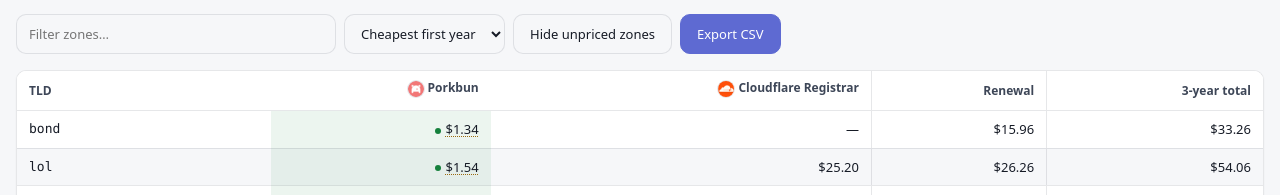
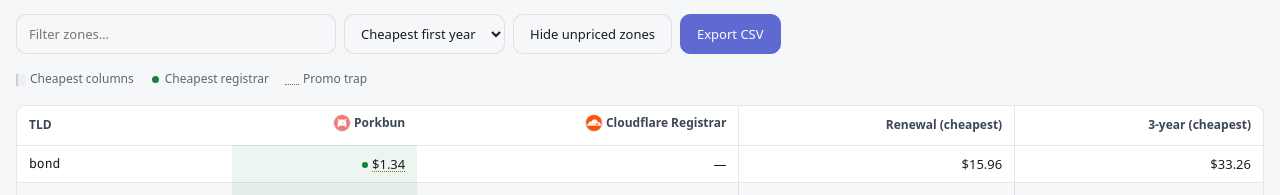
Before and after one commit to WhiteBite/Domain-Hunter, a Svelte app: page / in a window 1280 px wide. Both pictures are taken after a click on the tab "Prices". Shown: the part 198-393 px from the top of the page. Built offline with nearby package versions, Linux system fonts and the light colour scheme; no server answers; a web font is replaced by a local one.

Commit message:
fix(ui): visual audit quick wins (humanized timer, dark contrast, focus ring, preset states, prices legend, tab strip)

```diff
--- a/src/App.svelte
+++ b/src/App.svelte
@@ -57,7 +57,8 @@
     window.scrollTo({ top: 0 });
   });
 
-  // Tab bar right-edge fade: shown only while the bar actually overflows.
+  // Tab bar right-edge fade: shown only while the bar overflows AND there is
+  // still content to the right (hides once scrolled to the end).
   let tabsEl: HTMLElement | null = $state(null);
   let tabsScrollable = $state(false);
   $effect(() => {
@@ -66,12 +67,27 @@
     void current.lang;
     if (!el) return;
     const check = (): void => {
-      tabsScrollable = el.scrollWidth > el.clientWidth + 1;
+      const overflowing = el.scrollWidth > el.clientWidth + 1;
+      const atEnd = el.scrollLeft + el.clientWidth >= el.scrollWidth - 1;
+      tabsScrollable = overflowing && !atEnd;
     };
     check();
+    el.addEventListener('scroll', check, { passive: true });
     const ro = new ResizeObserver(check);
     ro.observe(el);
-    return () => ro.disconnect();
+    return () => {
+      el.removeEventListener('scroll', check);
+      ro.disconnect();
+    };
+  });
+
+  // Keep the active tab visible in the strip when tabs overflow (mobile).
+  $effect(() => {
+    void tab;
+    const el = tabsEl;
+    if (!el) return;
+    const active = el.querySelector<HTMLButtonElement>('.tab.active');
+    active?.scrollIntoView({ behavior: 'smooth', inline: 'center', block: 'nearest' });
   });
 
   // Work tabs (check/generators/drops) use the wider content cap so the
@@ -526,6 +542,13 @@
     display: flex;
     gap: var(--space-1);
     overflow-x: auto;
+    /* The right-edge fade hints at scrollability — a native scrollbar would
+       double-signal (and eat vertical space on mobile). */
+    scrollbar-width: none;
+  }
+
+  .tabs::-webkit-scrollbar {
+    display: none;
   }
 
   /* Right-edge fade hints at more tabs off-canvas (mobile). Applied only
--- a/src/ui/chrome.css
+++ b/src/ui/chrome.css
@@ -155,6 +155,21 @@
   color: var(--amber);
 }
 
+/* ---- Status badge dark-contrast lift (StatusBadge) ----
+   The 'taken' variant is neutral-soft fill + secondary text with no border —
+   on near-black dark rows that reads gray-on-gray. Raise text and border one
+   step. Selector specificity (attribute + two classes) outweighs the
+   component-scoped rules without !important. */
+
+[data-theme='dark'] .badge.taken {
+  color: var(--text);
+  border-color: var(--border-strong);
+}
+
+[data-theme='dark'] .badge.taken .dot {
+  background: var(--text-secondary);
+}
+
 /* ---- Toast (SettingsTab / DropsTab -- centered, no animation) ---- */
 
 .toast {
--- a/src/ui/components/PricesTab.svelte
+++ b/src/ui/components/PricesTab.svelte
@@ -14,6 +14,10 @@
   const registrarName = new Map<string, string>(registrars.map((r) => [r.id, r.name]));
   const history =
     historyJson as unknown as Record<string, Array<[string, number | null, number | null]>>;
+
+  /** Cold start: no CI-harvested snapshots bundled yet → trends are impossible
+      and the user gets a one-line explanation instead of empty trend cells. */
+  const hasHistory = Object.keys(history).length > 0;
 
   type SortMode = 'reg' | 'renew' | 'alpha';
 
@@ -219,6 +223,26 @@
     </button>
   </div>
 
+  {#if table && Object.keys(table.tlds).length > 0}
+    <div class="legend">
+      <span class="legend-item" title={t('prices.legend.band.tip')}>
+        <span class="swatch swatch-band" aria-hidden="true"></span>
+        {t('prices.legend.band')}
+      </span>
+      <span class="legend-item" title={t('prices.legend.dot.tip')}>
+        <span class="swatch swatch-dot" aria-hidden="true"></span>
+        {t('prices.legend.dot')}
+      </span>
+      <span class="legend-item" title={t('prices.legend.trap.tip')}>
+        <span class="swatch swatch-trap" aria-hidden="true"></span>
+        {t('prices.legend.trap')}
+      </span>
+    </div>
+    {#if !hasHistory}
+      <p class="muted coldstart">{t('prices.trends.coldstart')}</p>
+    {/if}
+  {/if}
+
   {#if !table || Object.keys(table.tlds).length === 0}
     <p class="muted empty">{t('prices.empty')}</p>
   {:else}
@@ -243,8 +267,8 @@
                 </span>
               </th>
             {/each}
-            <th class="price-col best-col">{t('price.renewal')}</th>
-            <th class="price-col best-col">{t('price.tco')}</th>
+            <th class="price-col best-col">{t('prices.col.renewal')}</th>
+            <th class="price-col best-col">{t('prices.col.tco')}</th>
           </tr>
         </thead>
         <tbody>
@@ -398,10 +422,13 @@
     background: var(--accent-hover);
   }
 
+  /* On-state: soft fill + accent border + outer ring so the pressed toggle is
+     unmistakable in both themes (same family as the results filter chips). */
   .btn.active {
     background: var(--accent-soft);
     border-color: var(--accent);
-    color: var(--accent);
+    color: var(--accent-text);
+    box-shadow: 0 0 0 3px var(--accent-soft);
   }
 
   /* Cheapest-registrar columns (renewal / 3y TCO) are set off from the
@@ -409,6 +436,56 @@
   .best-col,
   .best-cell {
     border-left: 1px solid var(--border);
+  }
+
+  /* Compact encoding legend under the toolbar; each item carries a title
+     tooltip with the long explanation (same pattern as cell tooltips). */
+  .legend {
+    display: flex;
+    flex-wrap: wrap;
+    gap: var(--space-2) var(--space-4);
+    font-size: var(--text-xs);
+    color: var(--text-tertiary);
+  }
+
+  .legend-item {
+    display: inline-flex;
+    align-items: center;
+    gap: var(--space-1);
+    cursor: help;
+  }
+
+  .swatch {
+    flex: none;
+  }
+
+  /* Mini column band: sunken fill + leading divider, mirroring how the
+     cheapest columns are set off in the table (no full border, so it does
+     not read as a checkbox). */
+  .swatch-band {
+    width: 10px;
+    height: 12px;
+    background: var(--bg-sunken);
+    border-left: 2px solid var(--border-strong);
+    border-radius: 0 2px 2px 0;
+  }
+
+  .swatch-dot {
+    width: 7px;
+    height: 7px;
+    border-radius: 50%;
+    background: var(--green-solid);
+    margin: 0 2px;
+  }
+
+  .swatch-trap {
+    width: 14px;
+    height: 10px;
+    border-bottom: 1px dotted var(--amber);
+  }
+
+  .coldstart {
+    margin-top: calc(-1 * var(--space-2));
   }
 
   .table-wrap {
--- a/src/ui/components/TldPicker.svelte
+++ b/src/ui/components/TldPicker.svelte
@@ -693,10 +693,13 @@
     border-color: var(--border-strong);
     color: var(--text);
   }
+  /* Active preset: indigo fill/border + outer ring, matching the results
+     filter chips' on-state so the selection is obvious in both themes. */
   .preset.active {
     background: var(--accent-soft);
     border-color: var(--accent);
-    color: var(--accent);
+    color: var(--accent-text);
+    box-shadow: 0 0 0 3px var(--accent-soft);
   }
 
   .zone-list {
--- a/src/ui/tokens.css
+++ b/src/ui/tokens.css
@@ -109,8 +109,10 @@
   --scrollbar-thumb: rgba(16, 24, 40, 0.16);
   --scrollbar-thumb-hover: rgba(16, 24, 40, 0.26);
 
-  /* focus — accent ring + soft glow */
-  --focus-ring: 0 0 0 2px rgba(94, 106, 210, 0.55), 0 0 12px rgba(94, 106, 210, 0.25);
+  /* focus — keyboard focus is a double ring with a surface-colored gap so it
+     reads distinct from the selected/active state (accent border + soft fill,
+     no ring). Box shadows follow the element's own border-radius. */
+  --focus-ring: 0 0 0 2px var(--bg-elevated), 0 0 0 4px var(--accent);
 }
 
 [data-theme='dark'] {
@@ -122,10 +124,12 @@
   --bg-sunken: #08090b;
   --bg-overlay: #1a1d22;
 
-  /* borders — semi-transparent white over dark surfaces */
-  --border-subtle: rgba(255, 255, 255, 0.05);
-  --border: rgba(255, 255, 255, 0.08);
-  --border-strong: rgba(255, 255, 255, 0.14);
+  /* borders — semi-transparent white over dark surfaces. Raised one step so
+     outlines on outlined controls (icon buttons, chips, inputs) stay visible
+     against the near-black elevated surfaces. */
+  --border-subtle: rgba(255, 255, 255, 0.06);
+  --border: rgba(255, 255, 255, 0.12);
+  --border-strong: rgba(255, 255, 255, 0.20);
 
   /* text — never pure white */
   --text: #eef1f6;
@@ -176,8 +180,8 @@
   --scrollbar-thumb: rgba(255, 255, 255, 0.16);
   --scrollbar-thumb-hover: rgba(255, 255, 255, 0.26);
 
-  /* focus — same accent ring + soft glow */
-  --focus-ring: 0 0 0 2px rgba(94, 106, 210, 0.55), 0 0 12px rgba(94, 106, 210, 0.25);
+  /* focus — same double ring as light; vars resolve per theme */
+  --focus-ring: 0 0 0 2px var(--bg-elevated), 0 0 0 4px var(--accent);
 }
 
 /* ---- base ---- */
@@ -229,7 +233,6 @@
 :focus-visible {
   outline: none;
   box-shadow: var(--focus-ring);
-  border-radius: var(--radius-sm);
 }
 
 a {
@@ -321,6 +324,60 @@
   background-position: center;
 }
 
+/* Range sliders: fully themed. The UA-native track renders bright white in
+   dark mode even with accent-color, so take over track + thumb rendering.
+   The track uses a border token so the unfilled portion stays dark-friendly. */
+input[type='range'] {
+  -webkit-appearance: none;
+  appearance: none;
+  background: transparent;
+  min-height: 20px;
+  padding: 0;
+  cursor: pointer;
+}
+
+input[type='range']::-webkit-slider-runnable-track {
+  height: 4px;
+  border-radius: var(--radius-full);
+  background: var(--border-strong);
+}
+
+input[type='range']::-webkit-slider-thumb {
+  -webkit-appearance: none;
+  appearance: none;
+  width: 16px;
+  height: 16px;
+  margin-top: -6px;
+  border-radius: var(--radius-full);
+  background: var(--accent);
+  border: 2px solid var(--bg-elevated);
+  box-shadow: var(--shadow-sm);
+  transition: background var(--dur) var(--ease);
+}
+
+input[type='range']:hover::-webkit-slider-thumb {
+  background: var(--accent-hover);
+}
+
+input[type='range']::-moz-range-track {
+  height: 4px;
+  border-radius: var(--radius-full);
+  background: var(--border-strong);
+}
+
+input[type='range']::-moz-range-thumb {
+  width: 12px;
+  height: 12px;
+  border-radius: var(--radius-full);
+  background: var(--accent);
+  border: 2px solid var(--bg-elevated);
+  box-shadow: var(--shadow-sm);
+}
+
+input[type='range']:hover::-moz-range-thumb {
+  background: var(--accent-hover);
+}
+
 /* ---- utilities ---- */
 
 /* Apply to any numeric/price cell so digits align in a fixed-width column.
```
Also changed, not shown: src/ui/components/GeneratorsTab.svelte (+66 -2 lines), src/ui/components/ProgressBar.svelte (+24 -5 lines).
